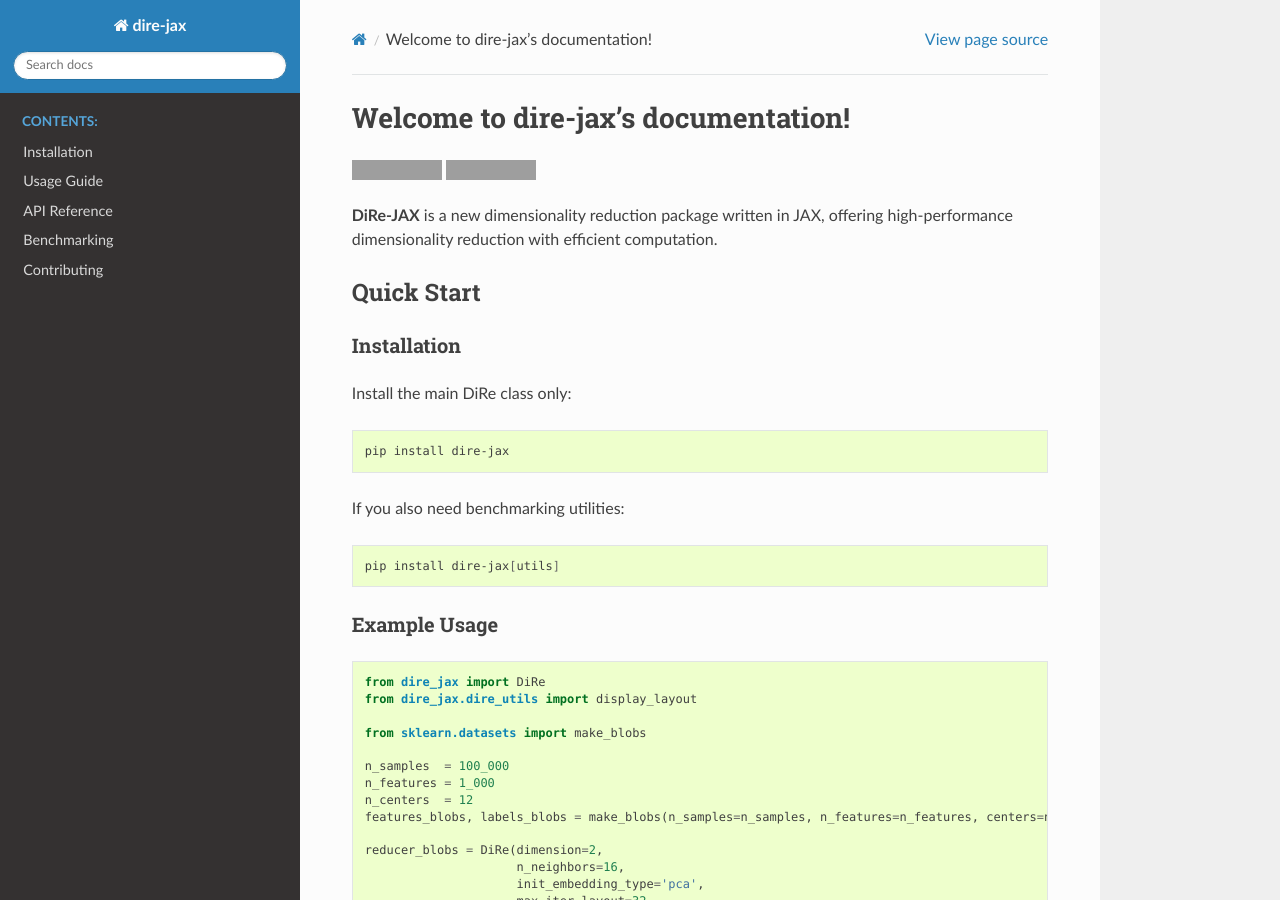
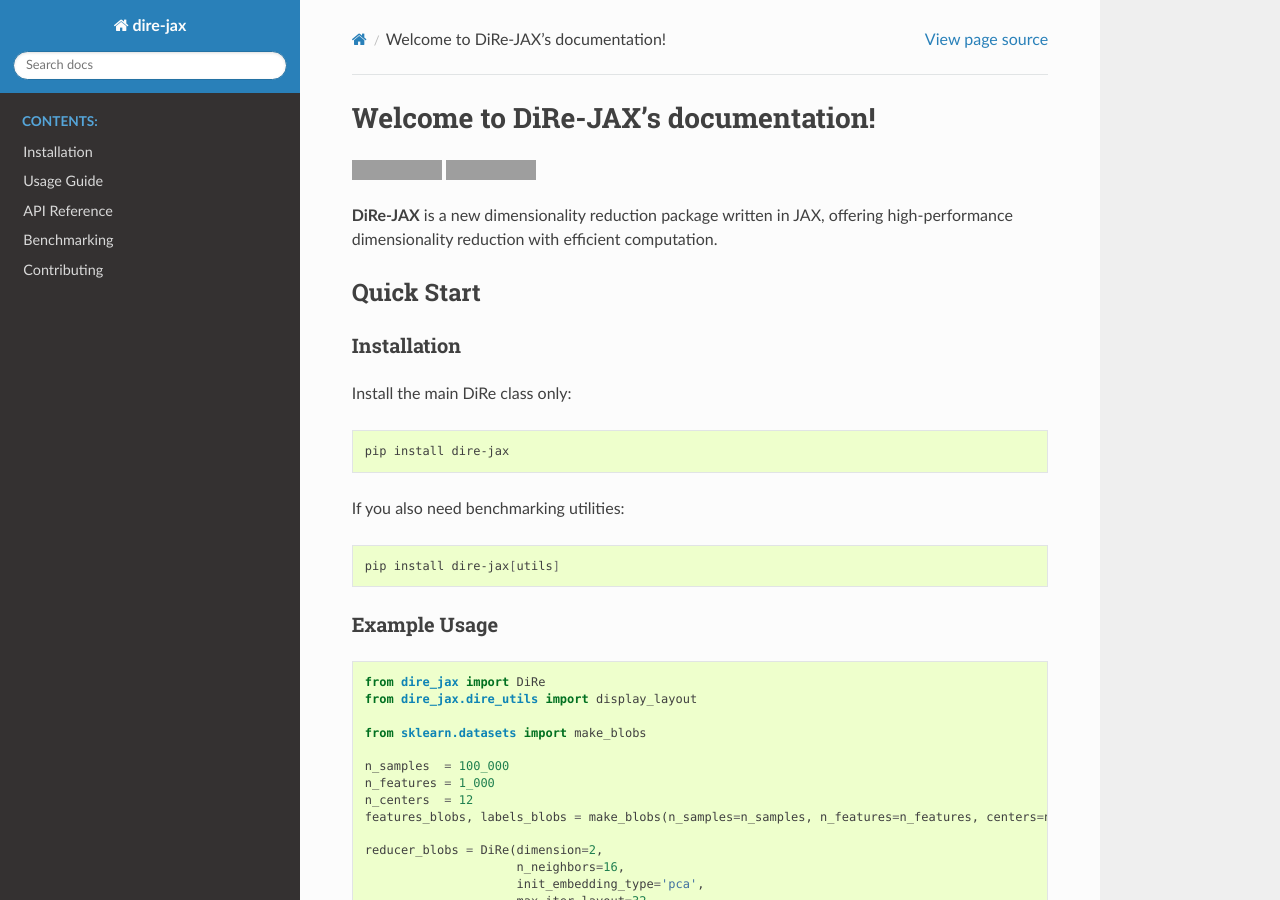
Before and after one commit to x-tabdeveloping/dire-jax, a Sphinx documentation site: the page built from docs/source/index.rst, in a window 1280 px wide and 900 px high. Built offline with Sphinx 7.4.7 and the Read the Docs theme 3.1.0, drawn with Linux system fonts in a browser that asks for light colours; grey boxes are pictures that could not be loaded.

```diff
--- a/docs/source/index.rst
+++ b/docs/source/index.rst
@@ -1,4 +1,4 @@
-Welcome to dire-jax's documentation!
+Welcome to DiRe-JAX's documentation!
 ====================================
 
 .. image:: https://img.shields.io/badge/View-PDF-red?logo=adobe
```
